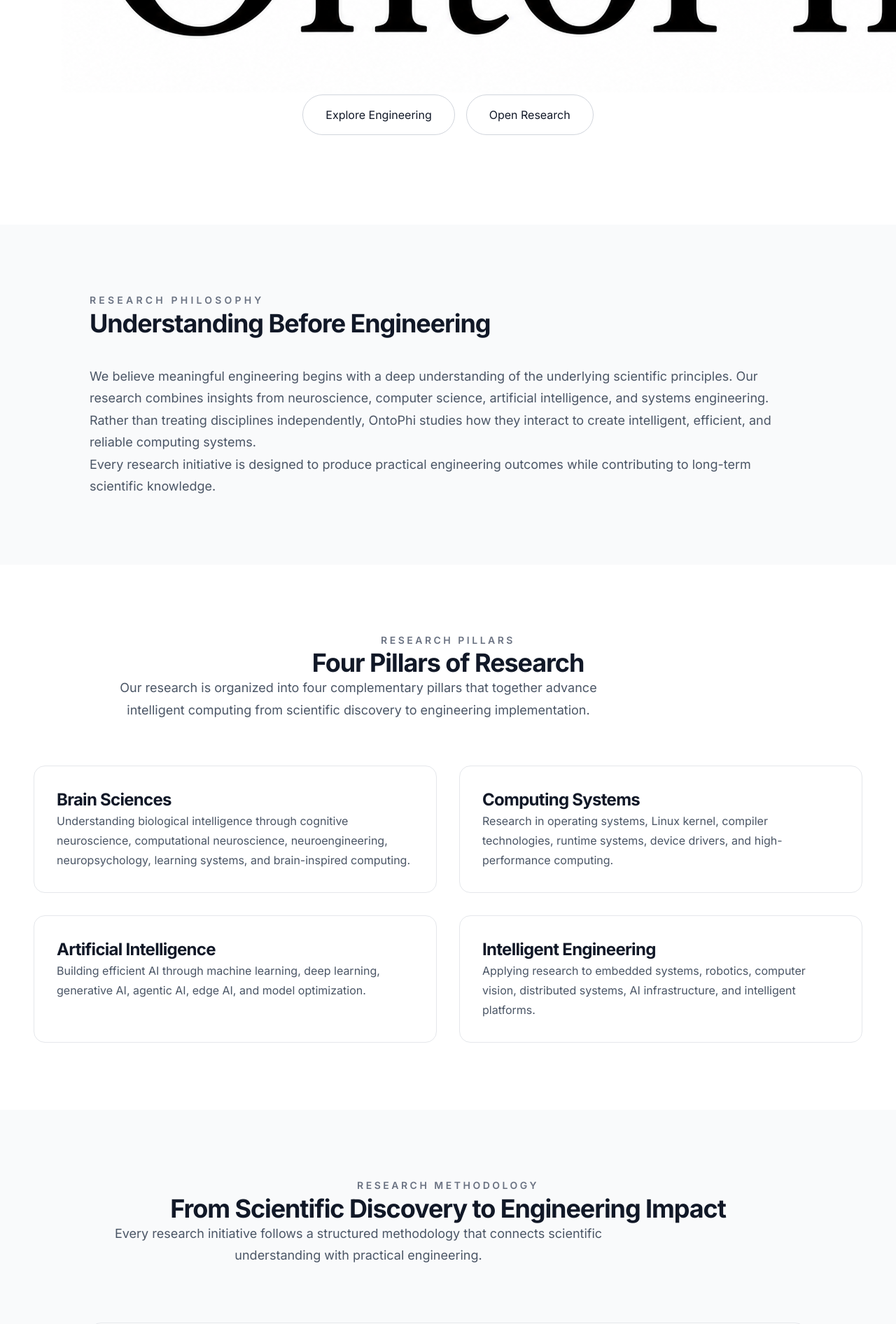
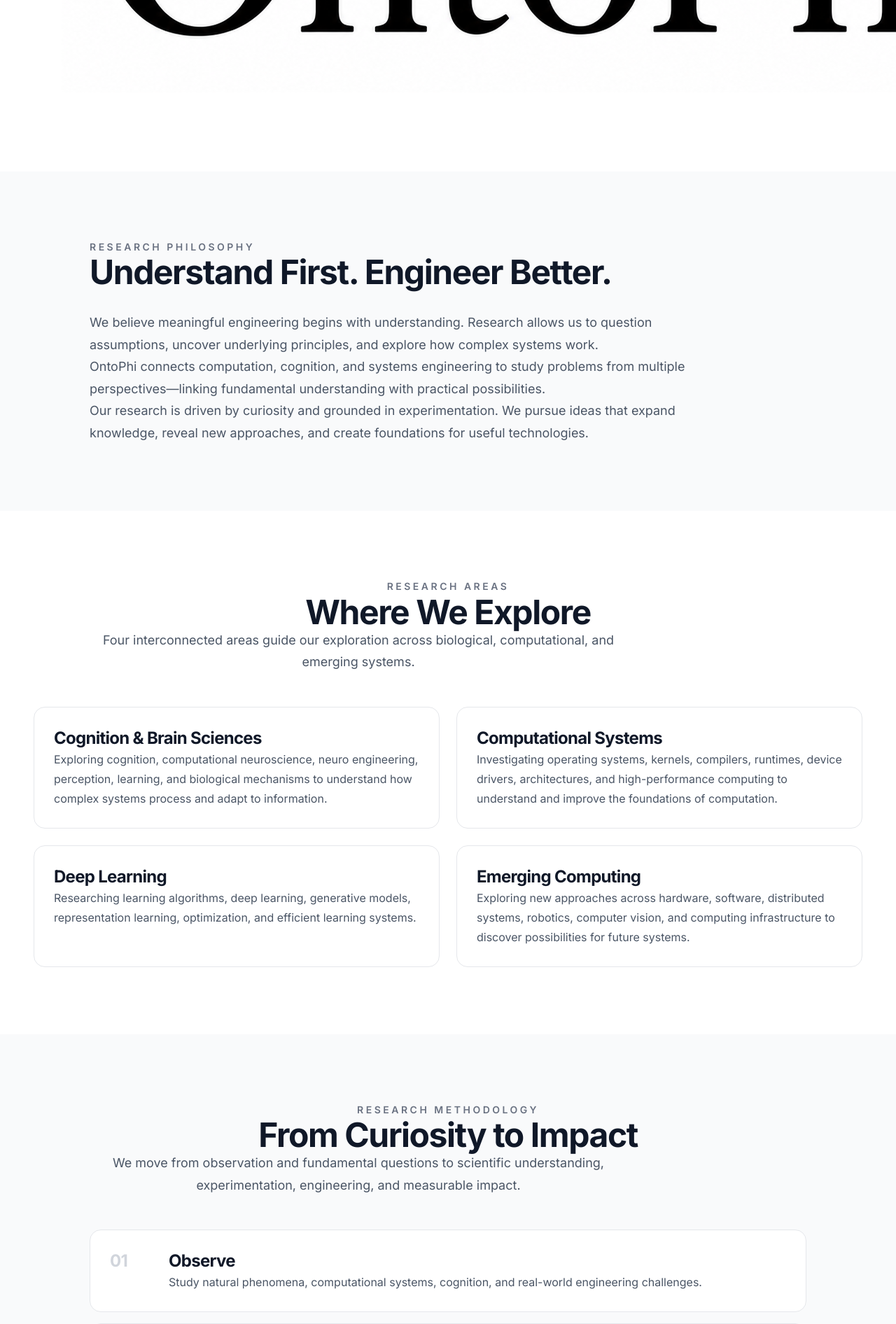
Before and after one commit to OntoPhi/website, a Next.js app: page /research in a window 1280 px wide. Shown: the part 480-2372 px from the top of the page at 70% size. Built offline with nearby package versions, Linux system fonts and the light colour scheme.

Commit message:
feat: refine research page

```diff
--- a/components/sections/research/Collaboration.tsx
+++ b/components/sections/research/Collaboration.tsx
@@ -4,9 +4,9 @@
   return (
     <CTASection
       title="Advance Research with OntoPhi"
-      description="Join us in advancing intelligent computing through scientific research, neuroscience, engineering, and open collaboration."
-      primaryText="Explore Research & Engineering"
-      primaryHref="/engineering"
+      description="Join us in advancing intelligent computing through scientific research, Cognitive Neuroscience, Neuro Engineering, and open collaboration."
+      primaryText="Explore Research"
+      primaryHref="/insights"
     />
   );
 }
--- a/components/sections/research/ResearchHero.tsx
+++ b/components/sections/research/ResearchHero.tsx
@@ -1,53 +1,79 @@
 import Link from "next/link";
-
 import Container from "@/components/ui/Container";
 
 export default function ResearchHero() {
   return (
-    <section className="relative overflow-hidden py-32">
+    <section className="relative overflow-hidden bg-white py-28 transition-colors duration-300 dark:bg-gray-950 sm:py-32">
+      <div className="absolute inset-0 -z-10 overflow-hidden">
+        <div className="absolute left-1/2 top-0 h-[560px] w-[560px] -translate-x-1/2 rounded-full bg-gray-50 opacity-70 blur-3xl dark:bg-gray-900/40" />
+      </div>
+
       <Container>
-        <div className="mx-auto max-w-5xl text-center">
+        <div className="mx-auto flex max-w-5xl flex-col items-center text-center">
 
-          {/* Label */}
-          <div className="inline-flex items-center rounded-full border border-gray-200 bg-gray-50 px-4 py-2 text-sm font-medium text-gray-700">
+          <p className="text-sm font-semibold uppercase tracking-[0.25em] text-gray-500 dark:text-gray-400">
             Research
-          </div>
+          </p>
 
-          {/* Title */}
-          <h1 className="mt-8 text-5xl font-bold tracking-tight text-gray-900 md:text-7xl">
-            Research for the
-            <br />
-            Future of
-            <br />
-            Intelligent Computing
+          <h1 className="mt-7 text-4xl font-extrabold leading-[1.08] tracking-tight text-gray-900 dark:text-white sm:text-5xl md:text-6xl lg:text-7xl">
+            Exploring the Foundations of
+            <br className="hidden md:inline" />
+            Computation and Cognition
           </h1>
 
-          {/* Description */}
-          <p className="mx-auto mt-10 max-w-4xl text-xl leading-9 text-gray-600">
-            OntoPhi conducts interdisciplinary research spanning neuroscience,
-            artificial intelligence, systems software, compiler technologies,
-            runtime systems, Linux kernel engineering, high-performance
-            computing, and intelligent infrastructure to advance the future of
-            computing.
+          <p className="mx-auto mt-6 max-w-3xl text-base leading-7 text-gray-600 dark:text-gray-400 sm:text-lg sm:leading-8">
+            OntoPhi explores fundamental questions across cognition,
+            computation, and emerging computing systems—connecting scientific
+            understanding with new possibilities in engineering.
           </p>
 
-          {/* CTA */}
-          <div className="mt-12 flex flex-col justify-center gap-4 sm:flex-row">
-            <Link
-              href="/engineering"
-	      className="rounded-full border border-gray-300 px-8 py-4 transition hover:border-black hover:bg-white"
-            >
-              Explore Engineering
-            </Link>
+          <div className="mt-6 flex flex-wrap justify-center gap-x-5 gap-y-2 text-sm font-medium text-gray-500 dark:text-gray-500">
+            <span>Cognition</span>
+            <span>•</span>
+            <span>Computation</span>
+            <span>•</span>
+            <span>Deep Learning</span>
+            <span>•</span>
+            <span>Future Computing</span>
+          </div>
+           {/* Responsive Minimal Arrow Links */}
+            <div className="mt-8 flex flex-col sm:flex-row items-start sm:items-center gap-6 sm:gap-8">
 
-            <Link
-              href="/opensource"
-              className="rounded-full border border-gray-300 px-8 py-4 transition hover:border-black hover:bg-gray-50"
-            >
-              Open Research
-            </Link>
-          </div>
+              {/* Link 1 */}
+              <Link
+                href="/insights"
+                className="rounded-full border border-gray-400 dark:border-gray-700 px-8 py-2 group flex items-center gap-2 text-sm font-semibold text-black dark:text-gray-200 transition-colors duration-200 hover:text-gray-600 dark:hover:text-white"
+              >
+                <span>Explore Research</span>
+                {/* SVG Arrow moves on hover due to 'group-hover:translate-x-1' */}
+                <svg
+                  className="h-4 w-4 transform transition-transform duration-200 group-hover:translate-x-1"
+                  fill="none"
+                  viewBox="0 0 24 24"
+                  stroke="currentColor"
+                  strokeWidth={2}
+                >
+                  <path strokeLinecap="round" strokeLinejoin="round" d="M14 5l7 7m0 0l-7 7m7-7H3" />
+                </svg>
+              </Link>
 
+              {/* Link 2 */}
+              <Link
+                href="/opensource"
+                className="rounded-full border border-gray-400 dark:border-gray-700 px-8 py-2 group flex items-center gap-2 text-sm font-semibold text-black dark:text-gray-200 transition-colors duration-200 hover:text-gray-600 dark:hover:text-white"
+              >
+                <span>Explore Open Source</span>
+                <svg
+                  className="h-4 w-4 transform transition-transform duration-200 group-hover:translate-x-1"
+                  fill="none"
+                  viewBox="0 0 24 24"
+                  stroke="currentColor"
+                  strokeWidth={2}
+                >
+                  <path strokeLinecap="round" strokeLinejoin="round" d="M14 5l7 7m0 0l-7 7m7-7H3" />
+                </svg>
+              </Link>
+            </div>
         </div>
       </Container>
     </section>
--- a/components/sections/research/ResearchMethodology.tsx
+++ b/components/sections/research/ResearchMethodology.tsx
@@ -5,91 +5,98 @@
     step: "01",
     title: "Observe",
     description:
-      "Study natural intelligence, computing systems, and real-world engineering challenges.",
+      "Study natural phenomena, computational systems, cognition, and real-world engineering challenges.",
   },
   {
     step: "02",
-    title: "Understand",
+    title: "Question",
     description:
-      "Develop a scientific understanding through research, experimentation, and analysis.",
+      "Challenge assumptions, identify fundamental problems, and ask questions that reveal new possibilities.",
   },
   {
     step: "03",
-    title: "Model",
+    title: "Understand",
     description:
-      "Create mathematical, computational, and engineering models that capture the underlying principles.",
+      "Build deeper understanding through research, analysis, experimentation, and interdisciplinary inquiry.",
   },
   {
     step: "04",
-    title: "Engineer",
+    title: "Model",
     description:
-      "Transform research into practical software, systems, tools, and intelligent platforms.",
+      "Translate underlying principles into mathematical, computational, and system-level models that can be tested.",
   },
   {
     step: "05",
-    title: "Validate",
+    title: "Experiment",
     description:
-      "Evaluate solutions through experiments, benchmarks, and real-world testing.",
+      "Test hypotheses through prototypes, simulations, experiments, benchmarks, and empirical evaluation.",
   },
   {
     step: "06",
-    title: "Optimize",
+    title: "Engineer",
     description:
-      "Improve performance, efficiency, scalability, and reliability across the computing stack.",
+      "Transform validated ideas into software, algorithms, systems, tools, and practical technologies.",
   },
   {
     step: "07",
-    title: "Open Innovation",
+    title: "Validate",
     description:
-      "Share knowledge through publications, open-source projects, and collaboration.",
+      "Measure performance, efficiency, scalability, reliability, and real-world usefulness.",
   },
   {
     step: "08",
-    title: "Real-World Impact",
+    title: "Impact",
     description:
-      "Apply research to solve meaningful engineering and scientific problems.",
+      "Translate outcomes into useful technologies, open knowledge, and lasting scientific progress.",
   },
 ];
 
 export default function ResearchMethodology() {
   return (
-    <section className="bg-gray-50 py-24">
+    <section className="bg-gray-50 py-20 transition-colors duration-300 dark:bg-gray-900/40 sm:py-24">
       <Container>
         <div className="mx-auto max-w-5xl text-center">
-          <p className="text-sm font-semibold uppercase tracking-[0.25em] text-gray-500">
+
+          <p className="text-sm font-semibold uppercase tracking-[0.25em] text-gray-500 dark:text-gray-400">
             Research Methodology
           </p>
 
-          <h2 className="mt-4 text-4xl font-bold">
-            From Scientific Discovery to Engineering Impact
+          <h2 className="mt-3 text-4xl font-bold tracking-tight text-gray-900 dark:text-white sm:text-5xl">
+            From Curiosity to Impact
           </h2>
 
-          <p className="mx-auto mt-6 max-w-3xl text-lg leading-8 text-gray-600">
-            Every research initiative follows a structured methodology that
-            connects scientific understanding with practical engineering.
+          <p className="mx-auto mt-5 max-w-3xl text-base leading-7 text-gray-600 dark:text-gray-400 sm:text-lg sm:leading-8">
+            We move from observation and fundamental questions to scientific
+            understanding, experimentation, engineering, and measurable impact.
           </p>
+
         </div>
 
-        <div className="mx-auto mt-20 max-w-5xl space-y-8">
+        <div className="mx-auto mt-12 max-w-5xl space-y-4">
           {methodology.map((item) => (
             <div
               key={item.step}
-              className="flex flex-col gap-6 rounded-2xl border border-gray-200 bg-white p-8 transition hover:shadow-lg md:flex-row"
+              className="flex flex-col gap-5 rounded-2xl border border-gray-200 bg-white p-6 transition-all duration-300 hover:border-black hover:shadow-lg dark:border-gray-800 dark:bg-gray-950 dark:hover:border-white sm:p-7 md:flex-row"
             >
-              <div className="w-20 shrink-0">
-                <span className="text-3xl font-bold">{item.step}</span>
+              <div className="w-16 shrink-0">
+                <span className="text-2xl font-bold tracking-tight text-gray-300 dark:text-gray-700">
+                  {item.step}
+                </span>
               </div>
 
               <div>
-                <h3 className="text-2xl font-semibold">{item.title}</h3>
+                <h3 className="text-xl font-semibold tracking-tight text-gray-900 dark:text-white sm:text-2xl">
+                  {item.title}
+                </h3>
 
-                <p className="mt-3 leading-8 text-gray-600">
+                <p className="mt-2 max-w-3xl text-base leading-7 text-gray-600 dark:text-gray-400">
                   {item.description}
                 </p>
               </div>
             </div>
           ))}
         </div>
+
       </Container>
     </section>
   );
--- a/components/sections/research/ResearchPhilosophy.tsx
+++ b/components/sections/research/ResearchPhilosophy.tsx
@@ -2,38 +2,36 @@
 
 export default function ResearchPhilosophy() {
   return (
-    <section className="bg-gray-50 py-24">
+    <section className="bg-gray-50 py-20 transition-colors duration-300 dark:bg-gray-900/40 sm:py-24">
       <Container>
         <div className="mx-auto max-w-5xl">
 
-          <p className="text-sm font-semibold uppercase tracking-[0.3em] text-gray-500">
+          <p className="text-sm font-semibold uppercase tracking-[0.25em] text-gray-500 dark:text-gray-400">
             Research Philosophy
           </p>
 
-          <h2 className="mt-4 text-4xl font-bold">
-            Understanding Before Engineering
+          <h2 className="mt-3 text-4xl font-bold tracking-tight text-gray-900 dark:text-white sm:text-5xl">
+            Understand First. Engineer Better.
           </h2>
 
-          <div className="mt-10 space-y-8 text-lg leading-9 text-gray-600">
+          <div className="mt-8 max-w-4xl space-y-6 text-base leading-8 text-gray-600 dark:text-gray-400 sm:text-lg">
 
             <p>
-              We believe meaningful engineering begins with a deep
-              understanding of the underlying scientific principles.
-              Our research combines insights from neuroscience,
-              computer science, artificial intelligence,
-              and systems engineering.
+              We believe meaningful engineering begins with understanding.
+              Research allows us to question assumptions, uncover underlying
+              principles, and explore how complex systems work.
             </p>
 
             <p>
-              Rather than treating disciplines independently,
-              OntoPhi studies how they interact to create
-              intelligent, efficient, and reliable computing systems.
+              OntoPhi connects computation, cognition, and systems engineering
+              to study problems from multiple perspectives—linking fundamental
+              understanding with practical possibilities.
             </p>
 
             <p>
-              Every research initiative is designed to produce
-              practical engineering outcomes while contributing
-              to long-term scientific knowledge.
+              Our research is driven by curiosity and grounded in
+              experimentation. We pursue ideas that expand knowledge, reveal
+              new approaches, and create foundations for useful technologies.
             </p>
 
           </div>
--- a/components/sections/research/ResearchPillars.tsx
+++ b/components/sections/research/ResearchPillars.tsx
@@ -2,61 +2,65 @@
 
 const pillars = [
   {
-    title: "Brain Sciences",
+    title: "Cognition & Brain Sciences",
     description:
-      "Understanding biological intelligence through cognitive neuroscience, computational neuroscience, neuroengineering, neuropsychology, learning systems, and brain-inspired computing.",
+      "Exploring cognition, computational neuroscience, neuro engineering, perception, learning, and biological mechanisms to understand how complex systems process and adapt to information.",
   },
   {
-    title: "Computing Systems",
+    title: "Computational Systems",
     description:
-      "Research in operating systems, Linux kernel, compiler technologies, runtime systems, device drivers, and high-performance computing.",
+      "Investigating operating systems, kernels, compilers, runtimes, device drivers, architectures, and high-performance computing to understand and improve the foundations of computation.",
   },
   {
-    title: "Artificial Intelligence",
+    title: "Deep Learning",
     description:
-      "Building efficient AI through machine learning, deep learning, generative AI, agentic AI, edge AI, and model optimization.",
+      "Researching learning algorithms, deep learning, generative models, representation learning, optimization, and efficient learning systems.",
   },
   {
-    title: "Intelligent Engineering",
+    title: "Emerging Computing",
     description:
-      "Applying research to embedded systems, robotics, computer vision, distributed systems, AI infrastructure, and intelligent platforms.",
+      "Exploring new approaches across hardware, software, distributed systems, robotics, computer vision, and computing infrastructure to discover possibilities for future systems.",
   },
 ];
 
 export default function ResearchPillars() {
   return (
-    <section className="py-24">
+    <section className="bg-white py-20 transition-colors duration-300 dark:bg-gray-950 sm:py-24">
       <Container>
         <div className="mx-auto max-w-5xl text-center">
-          <p className="text-sm font-semibold uppercase tracking-[0.25em] text-gray-500">
-            Research Pillars
+
+          <p className="text-sm font-semibold uppercase tracking-[0.25em] text-gray-500 dark:text-gray-400">
+            Research Areas
           </p>
 
-          <h2 className="mt-4 text-4xl font-bold">
-            Four Pillars of Research
+          <h2 className="mt-3 text-4xl font-bold tracking-tight text-gray-900 dark:text-white sm:text-5xl">
+            Where We Explore
           </h2>
 
-          <p className="mx-auto mt-6 max-w-3xl text-lg leading-8 text-gray-600">
-            Our research is organized into four complementary pillars that
-            together advance intelligent computing from scientific discovery to
-            engineering implementation.
+          <p className="mx-auto mt-5 max-w-3xl text-base leading-7 text-gray-600 dark:text-gray-400 sm:text-lg sm:leading-8">
+            Four interconnected areas guide our exploration across biological,
+            computational, and emerging systems.
           </p>
+
         </div>
 
-        <div className="mt-16 grid gap-8 md:grid-cols-2">
+        <div className="mt-12 grid gap-6 md:grid-cols-2">
           {pillars.map((pillar) => (
             <div
               key={pillar.title}
-              className="rounded-2xl border border-gray-200 bg-white p-8 transition duration-300 hover:-translate-y-1 hover:border-black hover:shadow-lg"
+              className="rounded-2xl border border-gray-200 bg-white p-7 transition-all duration-300 hover:-translate-y-1 hover:border-black hover:shadow-lg dark:border-gray-800 dark:bg-gray-900 dark:hover:border-white"
             >
-              <h3 className="text-2xl font-semibold">{pillar.title}</h3>
+              <h3 className="text-2xl font-semibold tracking-tight text-gray-900 dark:text-white">
+                {pillar.title}
+              </h3>
 
-              <p className="mt-5 leading-8 text-gray-600">
+              <p className="mt-3 text-base leading-7 text-gray-600 dark:text-gray-400">
                 {pillar.description}
               </p>
             </div>
           ))}
         </div>
+
       </Container>
     </section>
   );
--- a/components/sections/research/ResearchRoadmap.tsx
+++ b/components/sections/research/ResearchRoadmap.tsx
@@ -2,78 +2,85 @@
 
 const roadmap = [
   {
-    year: "2026",
-    title: "Research Foundation",
+    phase: "01",
+    title: "Foundation",
     description:
-      "Establish core research in neuroscience, artificial intelligence, systems software, and intelligent computing.",
+      "Establish research foundations across cognition, computation, machine learning, and systems.",
   },
   {
-    year: "2027",
-    title: "Open Research Platform",
+    phase: "02",
+    title: "Exploration",
     description:
-      "Launch open-source research frameworks, engineering tools, and collaborative projects.",
+      "Develop hypotheses, models, prototypes, and experiments to investigate new ideas.",
   },
   {
-    year: "2028",
-    title: "Optimization Frameworks",
+    phase: "03",
+    title: "Discovery",
     description:
-      "Develop compiler, runtime, and AI optimization technologies for intelligent computing.",
+      "Translate findings into new methods, algorithms, architectures, and computational approaches.",
   },
   {
-    year: "2029",
-    title: "Developer Ecosystem",
+    phase: "04",
+    title: "Engineering",
     description:
-      "Provide developer tools, documentation, SDKs, and research resources.",
+      "Transform validated research into software, frameworks, tools, and practical technologies.",
   },
   {
-    year: "2030+",
-    title: "Intelligent Computing Infrastructure",
+    phase: "05",
+    title: "Open Ecosystem",
     description:
-      "Advance next-generation computing platforms integrating AI, systems software, and brain-inspired intelligence.",
+      "Share knowledge through open source, publications, developer resources, and collaboration.",
+  },
+  {
+    phase: "06",
+    title: "New Frontiers",
+    description:
+      "Pursue emerging directions where cognition, computation, and engineering converge.",
   },
 ];
 
 export default function ResearchRoadmap() {
   return (
-    <section className="py-24">
+    <section className="bg-white py-20 transition-colors duration-300 dark:bg-gray-950 sm:py-24">
       <Container>
         <div className="mx-auto max-w-5xl text-center">
-          <p className="text-sm font-semibold uppercase tracking-[0.25em] text-gray-500">
+
+          <p className="text-sm font-semibold uppercase tracking-[0.25em] text-gray-500 dark:text-gray-400">
             Research Roadmap
           </p>
 
-          <h2 className="mt-4 text-4xl font-bold">
-            Long-Term Research Vision
+          <h2 className="mt-3 text-4xl font-bold tracking-tight text-gray-900 dark:text-white sm:text-5xl">
+            From Questions to New Frontiers
           </h2>
 
-          <p className="mx-auto mt-6 max-w-3xl text-lg leading-8 text-gray-600">
-            Our roadmap reflects a long-term commitment to advancing intelligent
-            computing through research, engineering, and open collaboration.
+          <p className="mx-auto mt-5 max-w-3xl text-base leading-7 text-gray-600 dark:text-gray-400 sm:text-lg sm:leading-8">
+            Research evolves continuously—from fundamental questions and
+            discovery to engineering, collaboration, and new directions.
           </p>
+
         </div>
 
-        <div className="mx-auto mt-16 max-w-4xl space-y-6">
+        <div className="mx-auto mt-12 grid max-w-5xl gap-5 md:grid-cols-2 lg:grid-cols-3">
           {roadmap.map((item) => (
             <div
-              key={item.year}
-              className="rounded-2xl border border-gray-200 p-8 transition hover:border-black hover:shadow-lg"
+              key={item.phase}
+              className="rounded-2xl border border-gray-200 bg-white p-7 transition-all duration-300 hover:-translate-y-1 hover:border-black hover:shadow-lg dark:border-gray-800 dark:bg-gray-900 dark:hover:border-white"
             >
-              <div className="flex flex-col gap-6 md:flex-row">
-                <div className="w-28 shrink-0">
-                  <span className="text-2xl font-bold">{item.year}</span>
-                </div>
+              <span className="text-sm font-semibold tracking-widest text-gray-400 dark:text-gray-600">
+                {item.phase}
+              </span>
 
-                <div>
-                  <h3 className="text-2xl font-semibold">{item.title}</h3>
+              <h3 className="mt-3 text-2xl font-semibold tracking-tight text-gray-900 dark:text-white">
+                {item.title}
+              </h3>
 
-                  <p className="mt-3 leading-8 text-gray-600">
-                    {item.description}
-                  </p>
-                </div>
-              </div>
+              <p className="mt-3 text-base leading-7 text-gray-600 dark:text-gray-400">
+                {item.description}
+              </p>
             </div>
           ))}
         </div>
+
       </Container>
     </section>
   );
```
